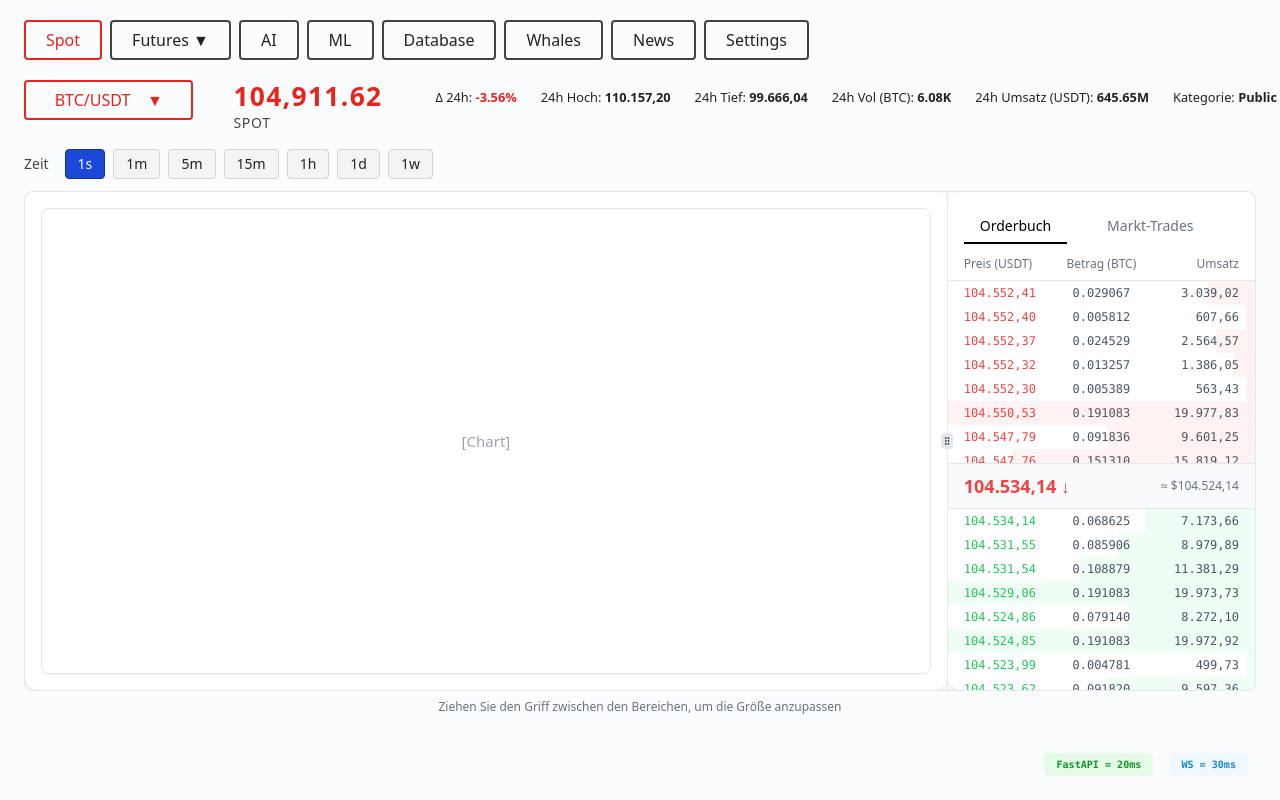
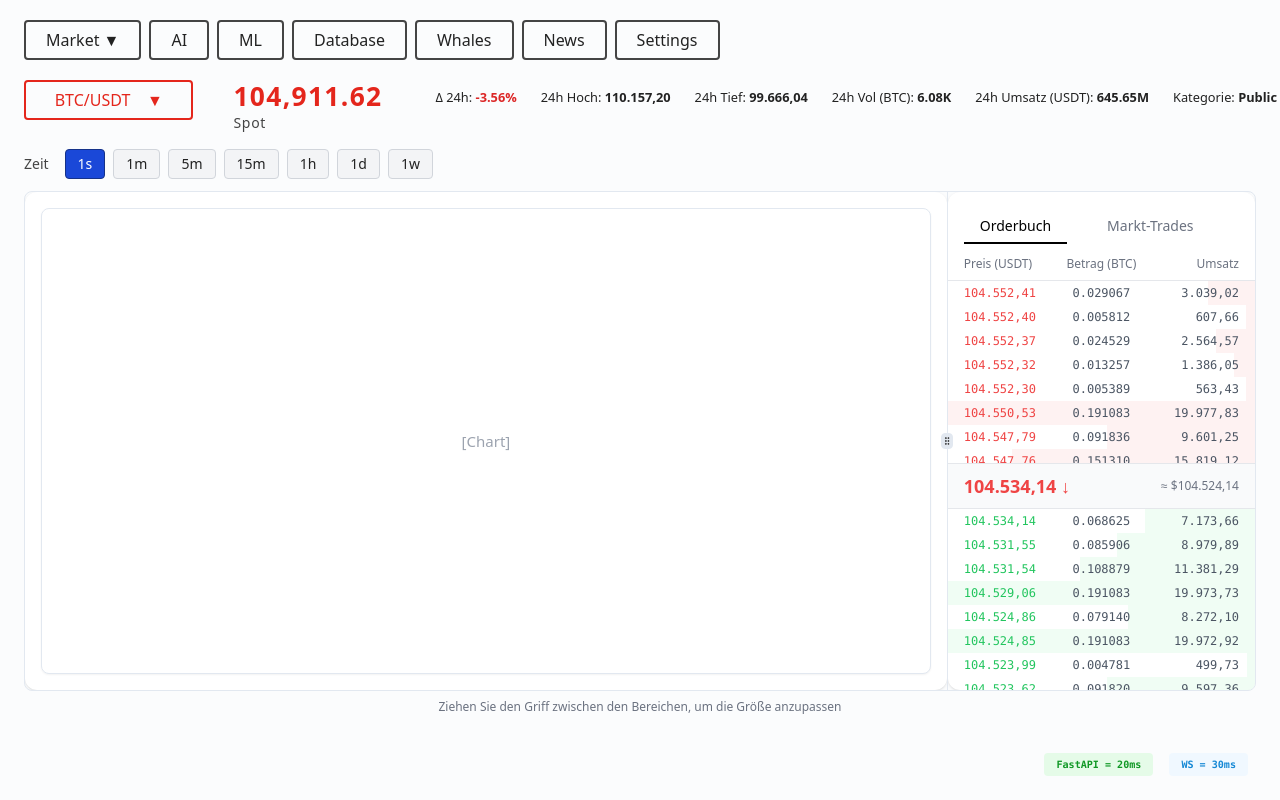
Before and after one commit to sawyerma/GUI_Builder, a React (Vite) app: page / in a window 1280 px wide. Shown: the top 800 px of the page. Built offline with nearby package versions, Linux system fonts and the light colour scheme; the HTML template or start-up script is replaced by a standard one.

Commit message:
Restructure to Market dropdown with Spot and all Futures options
cgen-1e169ef0fb244096a41008cfa7d4586e

```diff
--- a/src/components/ui/price-display.tsx
+++ b/src/components/ui/price-display.tsx
@@ -27,7 +27,7 @@ interface PriceDisplayProps {
 const PriceDisplay = ({
   currentCoinData,
   marketData,
-  tradingMode = "SPOT",
+  tradingMode = "Spot",
 }: PriceDisplayProps) => {
   // Fallback zu Dummy-Daten wenn keine MarketData übergeben werden
   const defaultMarketData: MarketData = {
--- a/src/components/ui/trading-nav.tsx
+++ b/src/components/ui/trading-nav.tsx
@@ -8,7 +8,12 @@ const TradingNav = ({ onTradingModeChange }: TradingNavProps) => {
   const [activeTab, setActiveTab] = useState("Spot");
   const [isDropdownOpen, setIsDropdownOpen] = useState(false);
 
-  const futuresOptions = [
+  const marketOptions = [
+    {
+      name: "Spot",
+      description: "Spot-Trading mit sofortiger Abwicklung",
+      icon: "💱",
+    },
     {
       name: "Futures-Übersicht",
       description: "Entdecken Sie alle Futures-Produkte",
@@ -37,8 +42,7 @@ const TradingNav = ({ onTradingModeChange }: TradingNavProps) => {
   ];
 
   const navItems = [
-    { name: "Spot", isActive: false },
-    { name: "Futures", hasDropdown: true },
+    { name: "Market", hasDropdown: true },
     { name: "AI" },
     { name: "ML" },
     { name: "Database" },
@@ -48,7 +52,7 @@ const TradingNav = ({ onTradingModeChange }: TradingNavProps) => {
   ];
 
   const handleTabClick = (itemName: string) => {
-    if (itemName === "Futures") {
+    if (itemName === "Market") {
       setIsDropdownOpen(!isDropdownOpen);
     } else {
       setActiveTab(itemName);
@@ -59,8 +63,8 @@ const TradingNav = ({ onTradingModeChange }: TradingNavProps) => {
     }
   };
 
-  const handleFuturesOptionClick = (option: string) => {
-    setActiveTab("Futures");
+  const handleMarketOptionClick = (option: string) => {
+    setActiveTab("Market");
     setIsDropdownOpen(false);
     if (onTradingModeChange) {
       onTradingModeChange(option);
@@ -83,14 +87,14 @@ const TradingNav = ({ onTradingModeChange }: TradingNavProps) => {
             {item.hasDropdown && " ▼"}
           </button>
 
-          {/* Futures Dropdown */}
-          {item.name === "Futures" && isDropdownOpen && (
+          {/* Market Dropdown */}
+          {item.name === "Market" && isDropdownOpen && (
             <div className="absolute top-full left-0 mt-2 z-50 w-80 bg-white rounded-lg shadow-xl border">
-              {futuresOptions.map((option) => (
+              {marketOptions.map((option) => (
                 <div
                   key={option.name}
                   className="flex items-center p-4 hover:bg-gray-50 cursor-pointer border-b border-gray-100 last:border-b-0"
-                  onClick={() => handleFuturesOptionClick(option.name)}
+                  onClick={() => handleMarketOptionClick(option.name)}
                 >
                   <div className="w-8 h-8 bg-black text-white rounded flex items-center justify-center mr-3 text-sm">
                     {option.icon}
--- a/src/pages/Index.tsx
+++ b/src/pages/Index.tsx
@@ -40,8 +40,8 @@ const Index = () => {
     category: "Public Chain", // Variable 6
   });
 
-  // Trading Mode State (SPOT oder Futures-Option)
-  const [tradingMode, setTradingMode] = useState("SPOT");
+  // Trading Mode State (Spot oder Futures-Option)
+  const [tradingMode, setTradingMode] = useState("Spot");
 
   const handleCoinSelect = (coin: CoinData) => {
     setSelectedCoin(coin.symbol);
```
